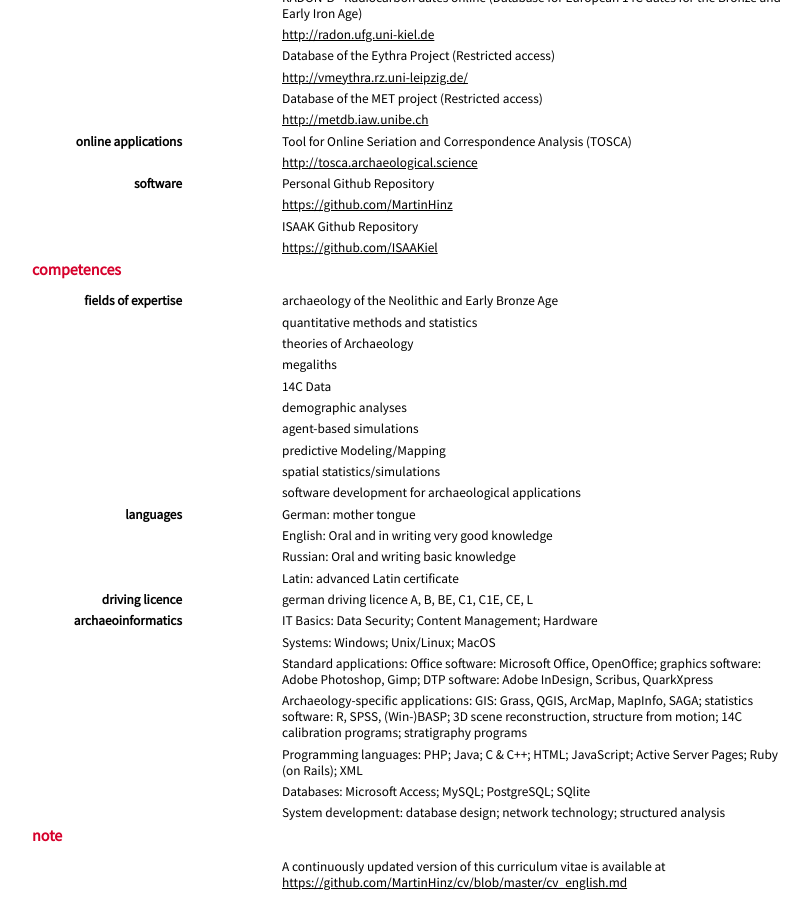
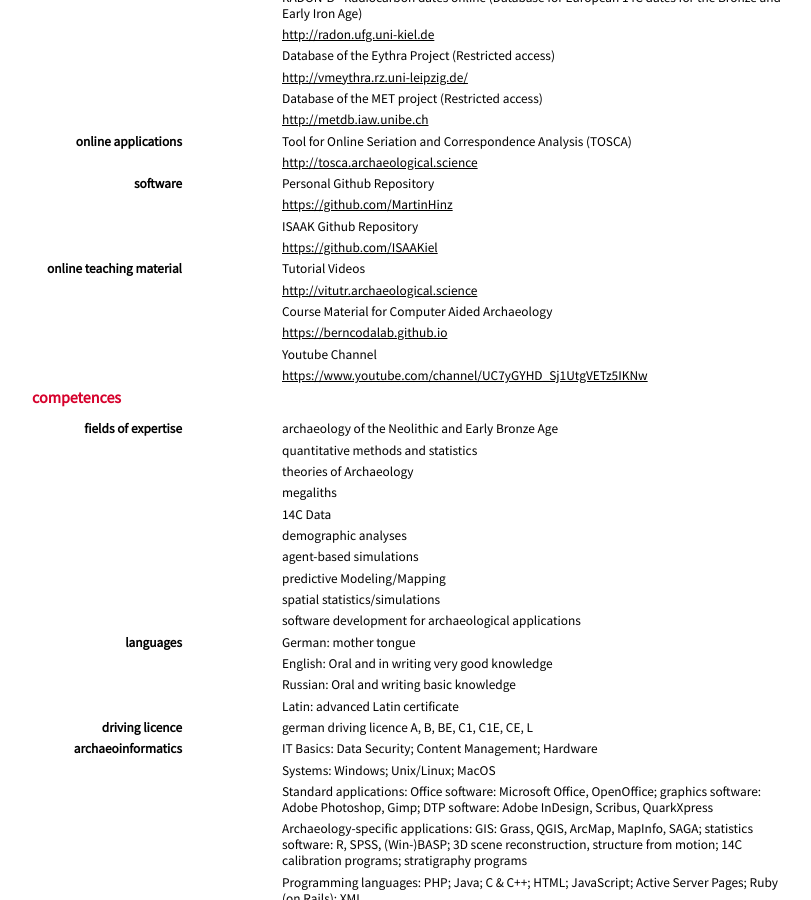
Before and after one commit to MartinHinz/cv, a Jekyll site: the page built from cv_english.md, in a window 1280 px wide and 900 px high, scrolled down 4148 px. Shown: the whole window, without its empty margins (208-1019 px from the left). Built offline with Jekyll 4.4.1, drawn with Linux system fonts in a browser that asks for light colours; nearby versions of some CDN libraries; our own code applies the rules of GitHub Pages for plain Markdown files.

Commit message:
added online teaching resources

```diff
--- a/cv_english.md
+++ b/cv_english.md
@@ -272,6 +272,15 @@ Since 2007
 - ISAAK Github Repository
   - [https://github.com/ISAAKiel](https://github.com/ISAAKiel)
 
+### online teaching material
+&nbsp;
+: - Tutorial Videos
+  - [http://vitutr.archaeological.science](http://vitutr.archaeological.science)
+- Course Material for Computer Aided Archaeology
+  - [https://berncodalab.github.io](https://berncodalab.github.io/)
+- Youtube Channel
+  - [https://www.youtube.com/channel/UC7yGYHD_Sj1UtgVETz5IKNw](https://www.youtube.com/channel/UC7yGYHD_Sj1UtgVETz5IKNw)
+
 <div class="pagebreak"> </div>
 
 ## competences
```
